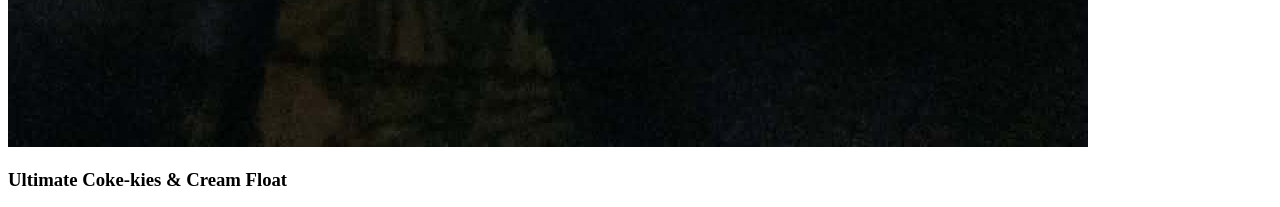
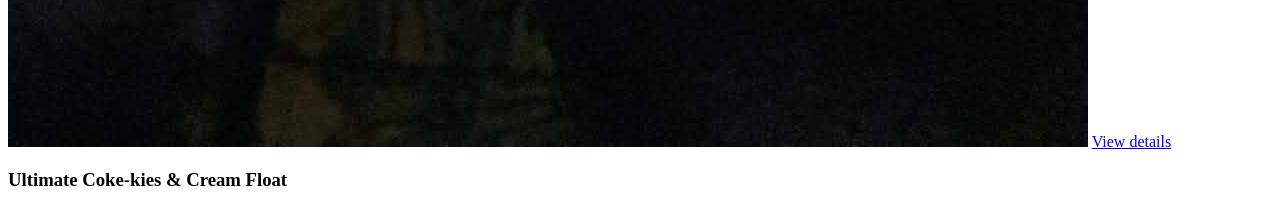
Before and after one commit to nash-pagkalinawan/nashys-tindahan, a plain HTML site: page index.html in a window 1280 px wide. Shown: the part 4120-4327 px from the top of the page. Drawn offline with Linux system fonts and the light colour scheme.

Commit message:
added a view details link

```diff
--- a/index.html
+++ b/index.html
@@ -40,6 +40,8 @@
     Say no more! Introducing the Indomie instant noodles paired with homemade Pork Adobo.
   </p>
   <img src="instant-noodles-adobo.jpg" alt="The Instant Noodles x Adobo Combo">
+
+  <a href="products/instant-noodles-adobo.html">View details</a>
 </article>
 
 <article>
```
